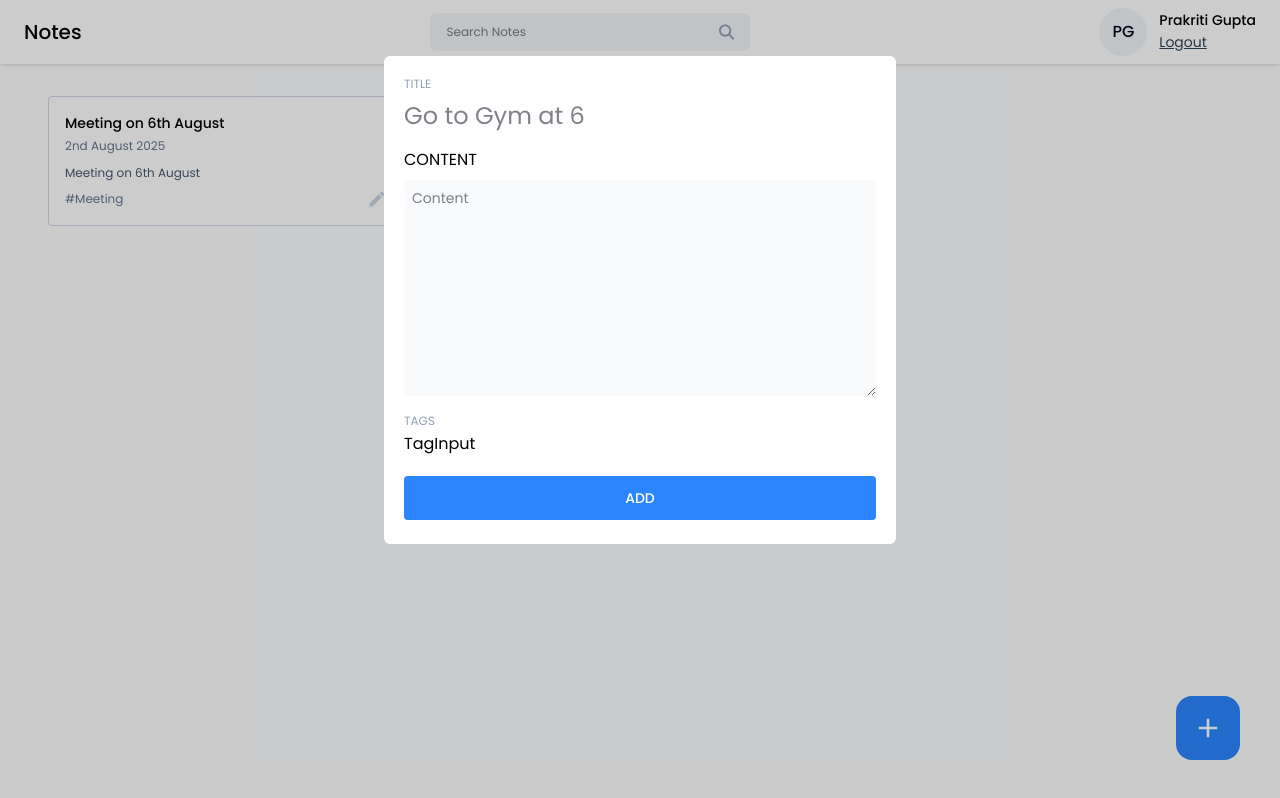
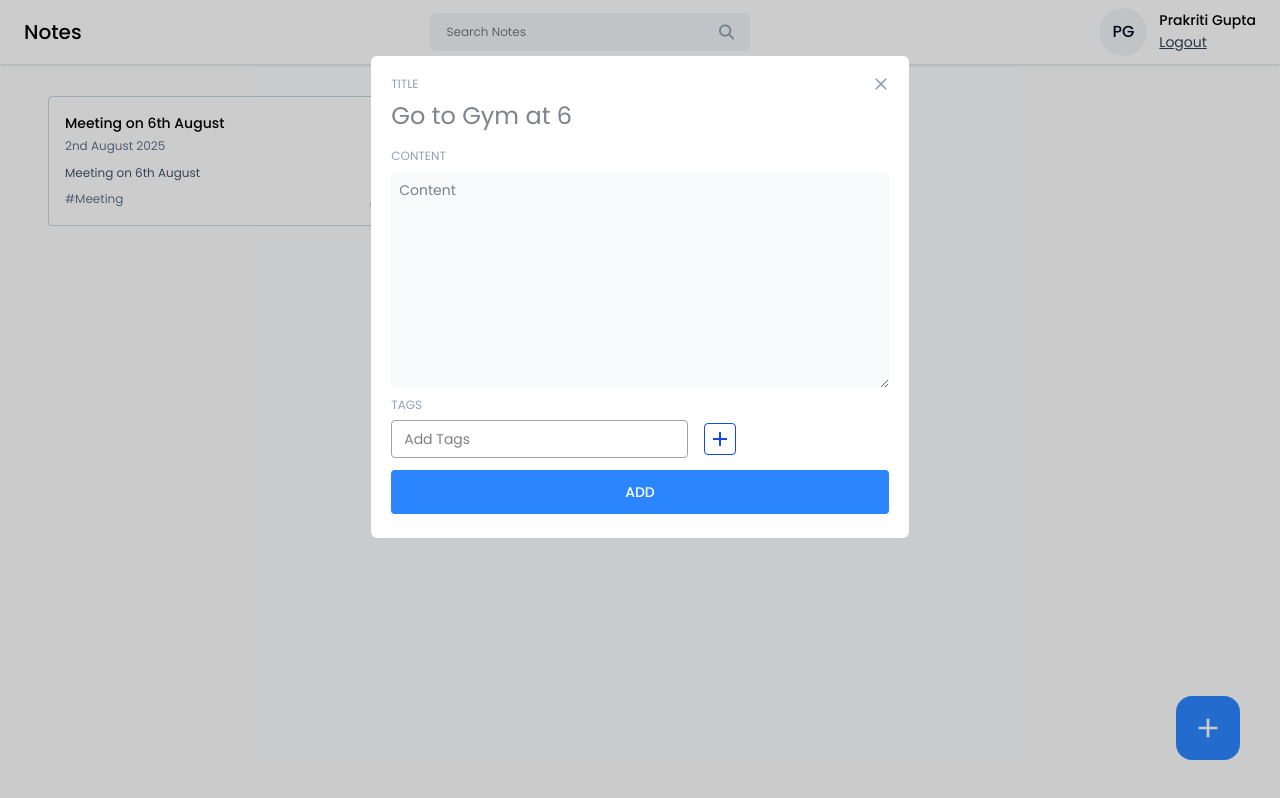
Before and after one commit to prakriti1111/Notes, a React (Vite) app in the folder frontend/notes-app/: page /dashBoard in a window 1280 px wide. Both pictures are taken after a click on the button 1208 px from the left and 728 px from the top of the page. Built offline with nearby package versions, Linux system fonts and the light colour scheme.

Commit message:
created frontend for login, signup,and homepage

```diff
--- a/frontend/notes-app/src/components/Input/TagInput.jsx
+++ b/frontend/notes-app/src/components/Input/TagInput.jsx
@@ -1,8 +1,63 @@
-import React from 'react'
+import React, { useState } from 'react'
+import { MdAdd , MdClose} from 'react-icons/md'
 
-const TagInput = () => {
+const TagInput = ({tags,setTags}) => {
+
+  const [inputValue , setInputValue] = useState("");
+
+  const handleInputChange=(e) => {
+      setInputValue(e.target.value);
+  };
+
+  const addNewTag = () =>{
+    if(inputValue.trim()!==""){
+      setTags([...tags,inputValue.trim()]);
+      setInputValue("");
+    }
+  };
+
+  const handleKeyDown = (e) =>{
+    if(e.key === "Enter"){
+      addNewTag();
+    }
+  };
+
+  const handleRemoveTag = (tagToRemove) => {
+    setTags(tags.filter((tag)=> tag !== tagToRemove));
+  };
+
   return (
-    <div>TagInput</div>
+    <>
+      <div>
+          {tags?.length > 0 && (
+          <div className='flex items-center gap-2 flex-wrap mt-3'>
+            {tags.map((tag,index)=>(
+              <span key = {index} className='flex items-center gap-2 text-sm text-slate-900 bg-slate-100 px-3 py-1 rounded'>
+                #{tag}
+                <button onClick={()=>{handleRemoveTag(tag);}}>
+                <MdClose /></button>
+              </span>
+            ))}
+          </div>
+        )}
+        <div className='flex items-center gap-4 mt-1'>
+            <input type="text"
+            value = {inputValue}
+            className='text-sm bg-transparent border border-zinc-400 px-3 py-2 rounded outline-none'
+            placeholder='Add Tags'
+            onChange={handleInputChange}
+            onKeyDown={handleKeyDown}
+            />
+            <button className='w-8 h-8 flex items-center justify-center rounded border border-blue-700 hover:bg-blue-700'
+              onClick={()=>{
+                addNewTag();
+              }}
+            >
+              <MdAdd className='text-2xl text-blue-700 hover:text-white' />
+            </button>
+        </div>
+      </div>
+    </>
   )
 }
 
--- a/frontend/notes-app/src/pages/Home/AddEditNotes.jsx
+++ b/frontend/notes-app/src/pages/Home/AddEditNotes.jsx
@@ -1,32 +1,84 @@
-import React from 'react'
-import TagInput from '../../components/Input/TagInput'
+import React, { useState } from 'react'
+import TagInput from "../../components/Input/TagInput"
+import { MdClose } from 'react-icons/md';
 
-const AddEditNotes = () => {
+const AddEditNotes = ({onClose,type,noteData}) => {
+
+
+        const [title , setTitle] = useState("");
+        const [content , setContent] = useState("");
+        const [tags , setTags] = useState([]);
+        const [error , setError] = useState(null);
+
+        // Add  Note
+
+        const addNewNote =  async () =>{
+
+        }
+
+        const editNote = async () => {
+
+        }
+
+        const handleAddNote = () => {
+            if(!title){
+                setError("Please enter the title");
+                return;
+            }
+            setError("");
+            if(!content ){
+                setError("Please enter the content");
+                return;
+            }
+            setError("");
+
+            if(type==='edit'){
+                editNote()
+            }
+            else{
+                addNewNote()
+            }
+        }
+
   return (
     <>
-        <div>
+        <div className='relative'>
+            <button className='w-10 h-10 rounded-full flex items-center justify-center absolute -top-3 -right-3 hover:bg-slate-100' onClick={onClose}>
+                <MdClose className='text-xl text-slate-400' />
+            </button>
             <div className='flex flex-col gap-2'>
                 <label className='input-label'>TITLE</label>
                 <input
                     type="text"
                     className='text-2xl text-slate-950 outline-none'
                     placeholder='Go to Gym at 6'
+                    value = {title}
+                    onChange={({target})=> setTitle(target.value)}
                  />
             </div>
             <div className='flex flex-col gap-2 mt-4'>
-                <label className='input-(label' >CONTENT</label>
+                <label className='input-label' >CONTENT</label>
                 <textarea
                     type="text"
                     className='text-sm text-slate-950 outline-none bg-slate-50 p-2 rounded'
                     placeholder='Content'
                     rows={10}
+                    value = {content}
+                    onChange={({target}) => setContent(target.value)}
                 />
             </div>
-            <div className="mt-3 ">
+            <div className="mt-1 ">
                 <label className='input-label'>TAGS</label>
-                <TagInput />
+                <TagInput  tags = {tags} setTags={setTags}/>
             </div>
-            <button className='btn-primary font-medium mt-5 p-3' onClick={()=>{}}>ADD</button>
+
+            {error && <p className='text-red-500 text-xs pt-1'>{error}</p>}
+
+            <button className='btn-primary font-medium mt-3 p-3'
+             onClick={handleAddNote}
+            >
+            ADD
+            </button>
         </div>
     </>
   )
--- a/frontend/notes-app/src/pages/Home/Home.jsx
+++ b/frontend/notes-app/src/pages/Home/Home.jsx
@@ -43,6 +43,7 @@
         <MdAdd className="text-[32px] text-white" />
       </button>
 
+
             <Modal
             isOpen = {openAddEditModal.isShown}
             onRequestClose = {()=>{}}
@@ -52,9 +53,16 @@
               },
             }}
             contentLabel = ""
-        className="w-[40%] max-h-3/4 bg-white rounded-md mx-auto mt-14 p-5 overflow-scroll"
-      > <AddEditNotes />
+            className="w-[42%] max-h-[85%] bg-white rounded-md mx-auto mt-14 p-5 "
+          > <AddEditNotes
+              type = {openAddEditModal.type}
+              noteData = {openAddEditModal.data}
+            onClose={()=>{
+              setOpenAddEditModal({isShown: false, type: "add", data : null});
+            }}
+          />
           </Modal>
+
 
 
 
```
Lines whose indentation alone changed are shown as unchanged.
